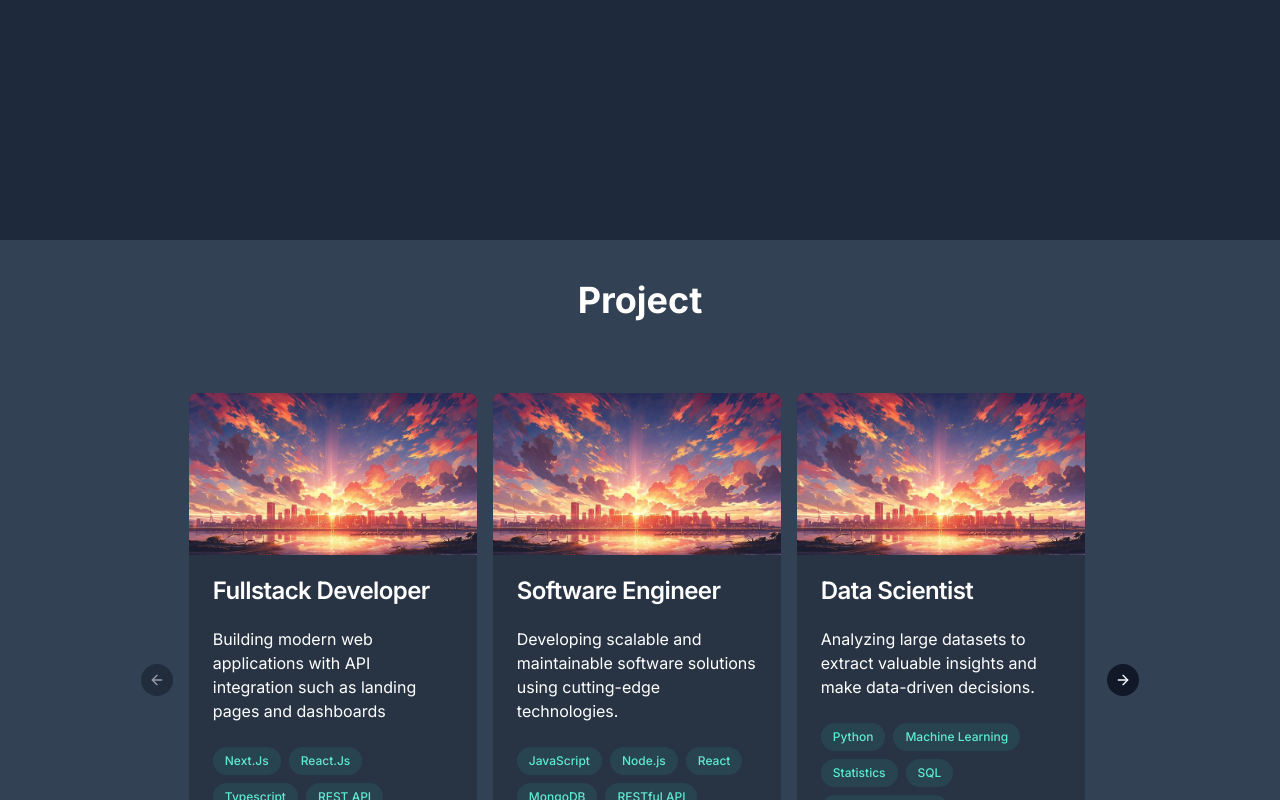
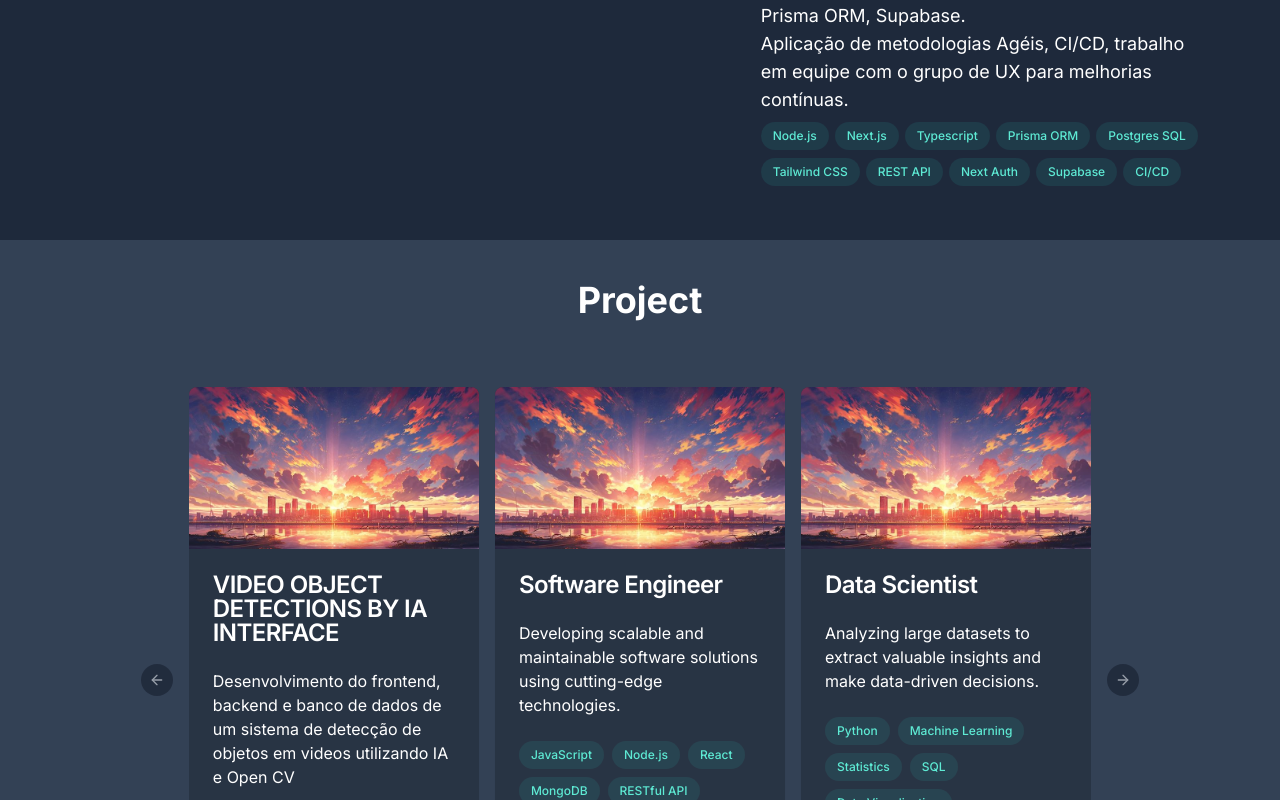
Before and after one commit to jrneliodias/my-portfolio, a Next.js app: page / in a window 1280 px wide. Shown: the part 1360-2160 px from the top of the page. Built offline with nearby package versions, Linux system fonts and the light colour scheme.

Commit message:
refactor: refactor the proeject page

```diff
--- a/app/components/Projects.tsx
+++ b/app/components/Projects.tsx
@@ -26,7 +26,7 @@ export default function Projects() {
                                     <ProjectCard
                                         key={index}
                                         title={project.title}
-                                        text={project.text}
+                                        text={project.resume}
                                         image={project.image}
                                         link={project.link}
                                         tags={project.tags}
--- a/app/projects/[projectId]/page.tsx
+++ b/app/projects/[projectId]/page.tsx
@@ -1,8 +1,11 @@
 "use client"
 
+import { Button } from "@/components/ui/button"
 import { projectData } from "@/constants/constant"
 import Tag from "@/static/Tag"
+import { Github } from "lucide-react"
 import Image from "next/image"
+import Link from "next/link"
 import { useParams } from "next/navigation"
 
 const ProjectPage = () => {
@@ -13,9 +16,30 @@ const ProjectPage = () => {
     return (
         <div className="w-screen h-screen px-8 py-20 flex items-center gap-5 bg-slate-800 text-white">
             <div className="flex flex-col h-5/6 w-1/2 gap-5">
-                <h1 className="text-3xl font-extrabold">{project.title}</h1>
-                <p className="text-lg">{project.text}</p>
-                <p>link do projeto: {project.link}</p>
+                <h1 className="text-2xl lg:text-3xl font-extrabold">{project.title}</h1>
+                <div className=" lg:text-lg flex flex-col gap-2">
+                    {project.text.map((tag, index) => (
+                        <p
+                            key={index}
+                        >
+                            {tag}
+                        </p>
+                    ))}
+                </div>
+                <div className="flex items-center gap-5">
+
+                    <Button
+                        variant={"default"}
+                        asChild
+                        className="flex gap-2 max-w-40"
+                    >
+                        <Link href={project.link}>
+                            <Github />
+                            Repositório
+                        </Link>
+                    </Button>
+
+                </div>
                 <div className=" flex gap-2">
                     {project.tags.map((tag, index) => (
                         <Tag
--- a/constants/constant.tsx
+++ b/constants/constant.tsx
@@ -3,15 +3,15 @@ export const timelineData = [
     {
         title: "Fullstack Developer",
         company: "Freelancing",
-        tasks: "Building modern web applications with API integration such as landing pages and dashboards",
-        tags: ["Next.Js", "React.Js", "Typescript", "REST API"],
+        tasks: ["Building modern web applications with API integration such as landing pages and dashboards"],
+        tags: ["Next.Js", "React.Js", "Typescript", "REST API", "Hostiger"],
         year: "2024"
     },
     {
-        title: "Backend Developer",
-        company: "Tech Solutions Inc.",
-        tasks: "Developing RESTful APIs and database management for enterprise applications",
-        tags: ["Node.js", "Express.js", "MongoDB", "REST API"],
+        title: "Full Stack Developer",
+        company: "UFPA",
+        tasks: ["Objetivo do Projeto: Desenvolvimento de um web aplicativo para o ensino e aprendizagem de português para refugiados venezuelanos, com ênfase no dialeto paraense.", "Funcionalidades da Plataforma: Sistema de login. Exercícios de leitura. Exercícios de áudio. Exercícios de escrita.", "Tecnologias Utilizadas no Front-end: Next Js, React JS, Tailwind CSS, Ant Design, Typescript.", " Tecnologias Utilizadas no Back-end: Node.js, Cadastro de usuários, Autenticação com o Next Auth, Banco de dados utilizando PostgreSQL, Prisma ORM, Supabase.", "Aplicação de metodologias Agéis, CI/CD, trabalho em equipe com o grupo de UX para melhorias contínuas."],
+        tags: ["Node.js", "Next.js", "Typescript", "Prisma ORM", "Postgres SQL", "Tailwind CSS", "REST API", "Next Auth", "Supabase", "CI/CD"],
         year: "2023"
     },
 
@@ -19,53 +19,32 @@ export const timelineData = [
 
 export const projectData = [
     {
-        title: "Fullstack Developer",
+        title: "VIDEO OBJECT DETECTIONS BY IA INTERFACE",
         image: "/download.jpeg",
-        link: "https://www.github.com/jrneliodias",
-        text: "Building modern web applications with API integration such as landing pages and dashboards",
-        tags: ["Next.Js", "React.Js", "Typescript", "REST API"],
+        link: "https://github.com/jrneliodias/detect-object-interface",
+        resume: "Desenvolvimento do frontend, backend e banco de dados de um sistema de detecção de objetos em videos utilizando IA e Open CV",
+        text: [
+            "Objetivo: Construir a interface  intuitiva de comunicação do usuário, o servidor para o processamento do video e o banco de dados para armazenar os resultados. Desse modo, o usuário envia seu video para o servidor pela interface e, após o processamento é devolvido para o navegador.",
+            "Experiências com o projeto: Adquiri experiência ao trabalhar com um projeto com 3 servidores independentes. Desenvolvi toda estrutura do frontend, backend e banco de dados. Obtive experiência na construção de API utilizando Flask e Python e na utilização do modelo YOLOv8 e Open CV.",
+            "Distribuição: Criação de containers para cada servidor com docker-compose."
+        ],
+        tags: ["Vite", "React.Js", "Typescript", "Shadcn Ui", "Vitest", "Python", "Flask", "YOLOv8", "Open CV", "Postgres SQL", "REST API"],
     },
     {
         title: "Software Engineer",
         image: "/download.jpeg",
         link: "https://source.unsplash.com/random/800x600?software,enginner",
-        text: "Developing scalable and maintainable software solutions using cutting-edge technologies.",
+        resume: "Developing scalable and maintainable software solutions using cutting-edge technologies.",
+        text: [""],
         tags: ["JavaScript", "Node.js", "React", "MongoDB", "RESTful API"]
     },
     {
         title: "Data Scientist",
         image: "/download.jpeg",
         link: "https://www.example.com/data-scientist",
-        text: "Analyzing large datasets to extract valuable insights and make data-driven decisions.",
+        resume: "Analyzing large datasets to extract valuable insights and make data-driven decisions.",
+        text: [""],
         tags: ["Python", "Machine Learning", "Statistics", "SQL", "Data Visualization"]
-    },
-    {
-        title: "UX/UI Designer",
-        image: "/download.jpeg",
-        link: "https://www.example.com/ux-ui-designer",
-        text: "Creating intuitive and visually appealing user interfaces to enhance user experience.",
-        tags: ["Adobe XD", "Sketch", "Wireframing", "Prototyping", "User Research"]
-    },
-    {
-        title: "Mobile App Developer",
-        image: "/download.jpeg",
-        link: "https://www.example.com/mobile-app-developer",
-        text: "Designing and developing cross-platform mobile applications for iOS and Android devices.",
-        tags: ["React Native", "Swift", "Java", "Firebase", "Mobile UI Design"]
-    },
-    {
-        title: "Cybersecurity Analyst",
-        image: "/download.jpeg",
-        link: "https://www.example.com/cybersecurity-analyst",
-        text: "Protecting organizations from cyber threats by implementing security measures and analyzing vulnerabilities.",
-        tags: ["Network Security", "Penetration Testing", "Incident Response", "Security Compliance", "Ethical Hacking"]
-    },
-    {
-        title: "Product Manager",
-        image: "/download.jpeg",
-        link: "https://www.example.com/product-manager",
-        text: "Leading cross-functional teams to develop and launch innovative products that meet customer needs.",
-        tags: ["Agile Methodology", "Product Strategy", "Market Research", "User Stories", "Product Roadmapping"]
     },
 
 ]
--- a/static/Timeline.tsx
+++ b/static/Timeline.tsx
@@ -26,7 +26,11 @@ const Timeline = () => {
                             </span>
                         </div>
                         <p className="">
-                            {item.tasks}
+                            {item.tasks.map((task, index) => (
+                                <p className=" mr-1.5"
+                                    key={"t" + index}>
+                                    {task}
+                                </p>))}
                         </p>
                         <ul className="mt-1 flex flex-wrap gap-y-2" aria-label="Technologies used:">
                             {item.tags.map((tag, index) => (
```
